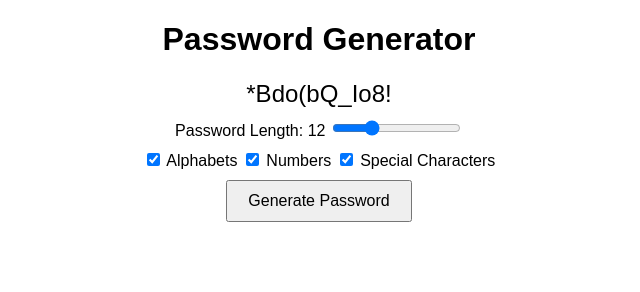
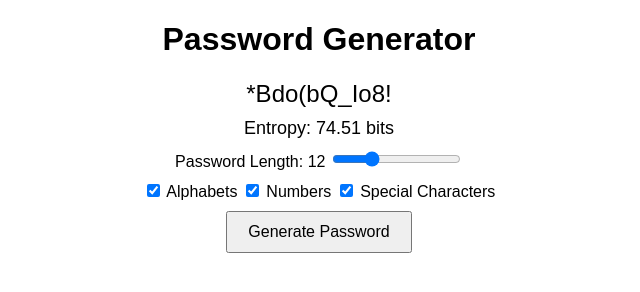
Before and after one commit to adithyadaine/PasswordGenerator, a plain HTML site: page index.html in a window 1280 px wide. Both pictures are taken after a click on the button "Generate Password". Shown: the whole page, without its empty margins (321-961 px from the left). Drawn offline with Linux system fonts and the light colour scheme.

Commit message:
Second commit

```diff
--- a/code.js
+++ b/code.js
@@ -1,10 +1,29 @@
 function updateLengthValue(value) {
   document.getElementById("length-value").textContent = value;
+  calculateEntropy();
 }
 
 document.getElementById("length").oninput = function() {
   updateLengthValue(this.value);
 };
+
+function calculateEntropy() {
+  const length = parseInt(document.getElementById("length").value);
+  let charsetSize = 0;
+
+  if (document.getElementById("alphabet").checked) {
+    charsetSize += 52; // 26 uppercase + 26 lowercase letters
+  }
+  if (document.getElementById("number").checked) {
+    charsetSize += 10; // 10 digits
+  }
+  if (document.getElementById("special").checked) {
+    charsetSize += 12; // 12 special characters
+  }
+
+  const entropy = Math.log2(Math.pow(charsetSize, length));
+  document.getElementById("entropy").textContent = `Entropy: ${entropy.toFixed(2)} bits`;
+}
 
 function generatePassword() {
   const length = parseInt(document.getElementById("length").value);
@@ -28,4 +47,5 @@ function updateLengthValue(value) {
   }
 
   document.getElementById("password").textContent = password;
+  calculateEntropy();
 }
--- a/index.html
+++ b/index.html
@@ -8,6 +8,7 @@
     <body>
       <h1>Password Generator</h1>
       <div id="password"></div>
+      <div id="entropy"></div>
       <div class="length-container">
         <label for="length">Password Length: <span id="length-value">12</span></label>
         <input type="range" id="length" min="4" max="32" value="12" oninput="updateLengthValue(this.value)">
--- a/styles.css
+++ b/styles.css
@@ -5,6 +5,10 @@ body {
 #password {
   font-size: 24px;
   margin-top: 20px;
+}
+#entropy {
+  font-size: 18px;
+  margin-top: 10px;
 }
 button {
   margin-top: 10px;
```
Lines whose indentation alone changed are shown as unchanged.
